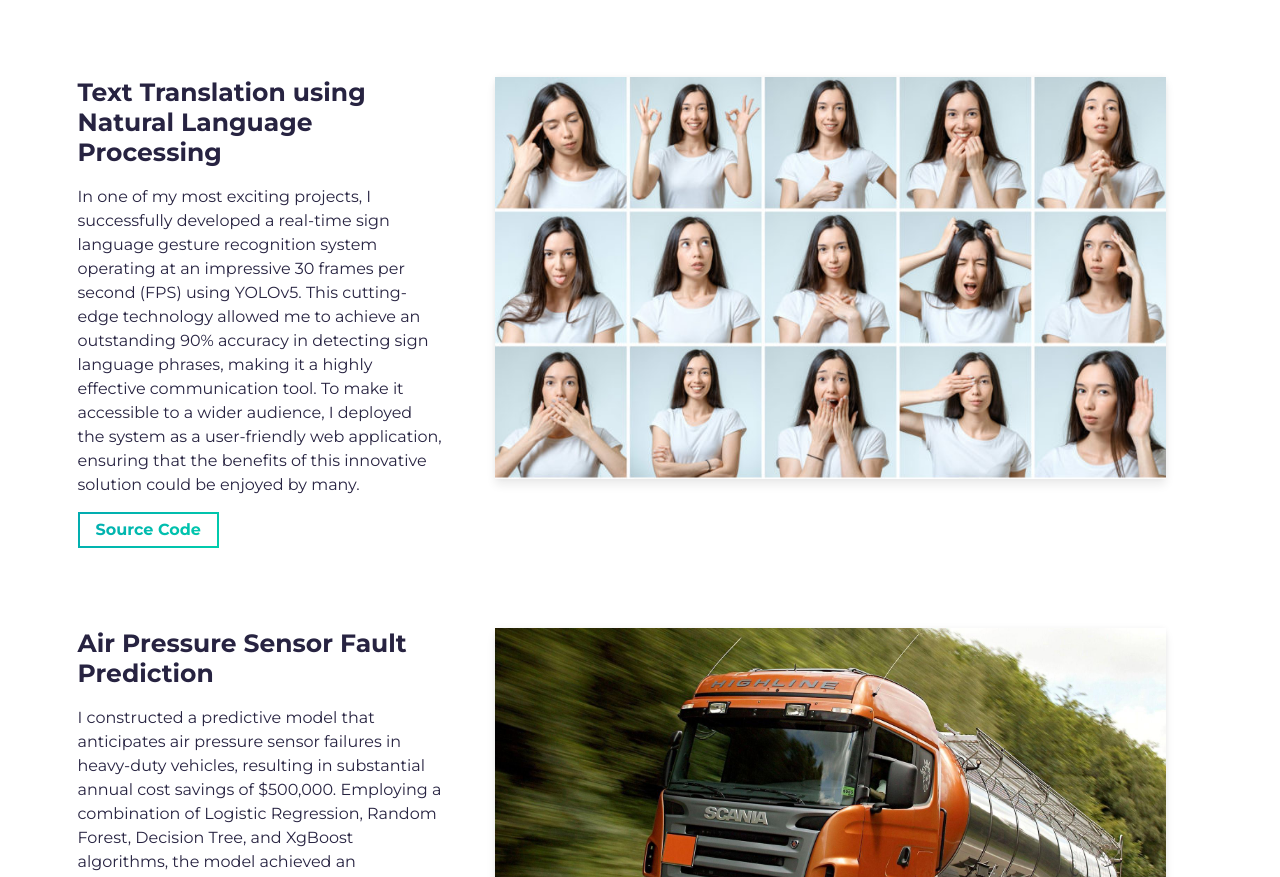
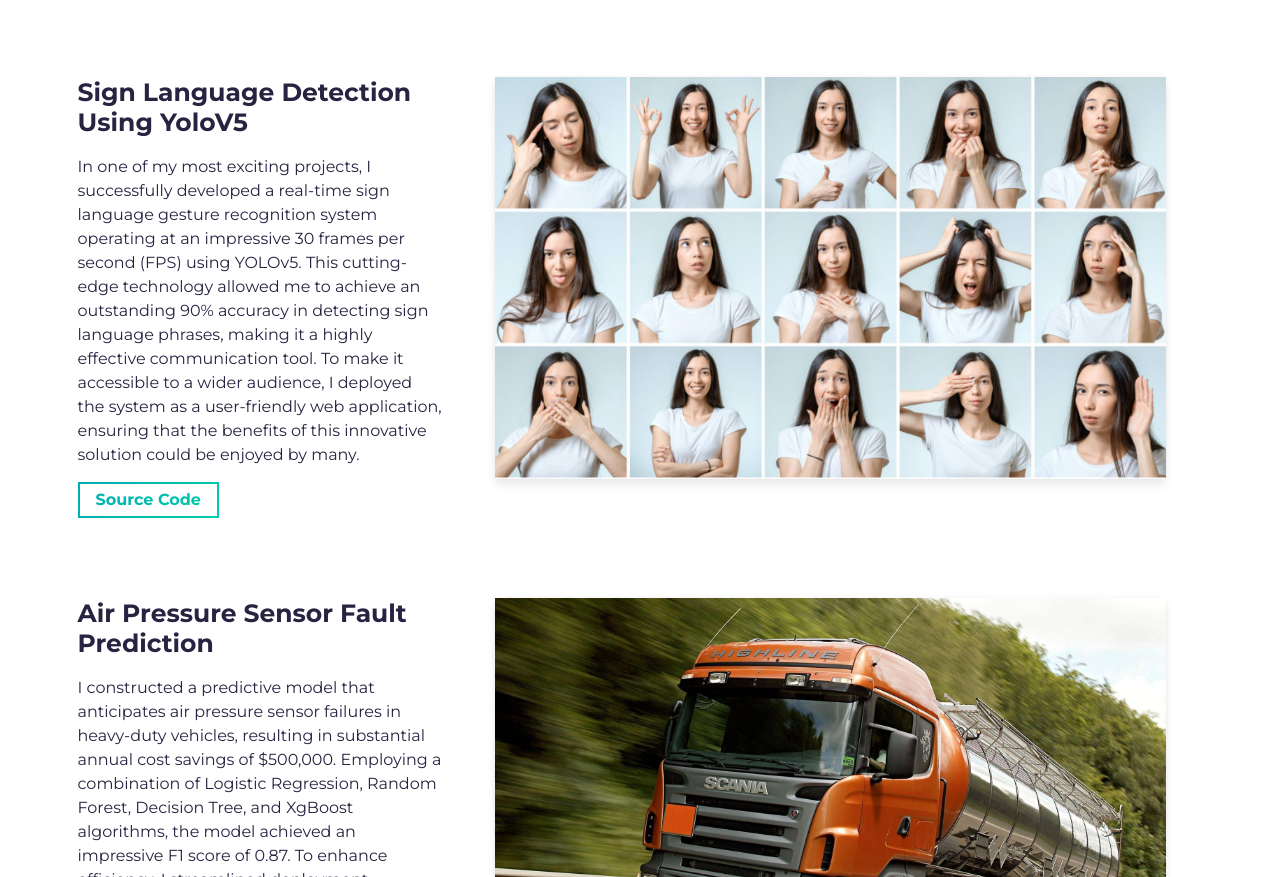
Before and after one commit to Pratik94229/simplefolio, a website built with Parcel: page src/index.html in a window 1280 px wide. Shown: the part 2436-3313 px from the top of the page. Built offline with nearby package versions, Linux system fonts and the light colour scheme.

Commit message:
Update index.html

```diff
--- a/src/index.html
+++ b/src/index.html
@@ -204,7 +204,7 @@
           <div class="row">
             <div class="col-lg-4 col-sm-12">
               <div class="project-wrapper__text load-hidden">
-                <h3 class="project-wrapper__text-title">Text Translation using Natural Language Processing</h3>
+                <h3 class="project-wrapper__text-title">Sign Language Detection Using YoloV5 </h3>
                 <div>
                   <p class="mb-4">
                     In one of my most exciting projects, I successfully developed a real-time sign language gesture recognition system operating at an impressive 30 frames per second (FPS) using YOLOv5. This cutting-edge technology allowed me to achieve an outstanding 90% accuracy in detecting sign language phrases, making it a highly effective communication tool. To make it accessible to a wider audience, I deployed the system as a user-friendly web application, ensuring that the benefits of this innovative solution could be enjoyed by many.
```
